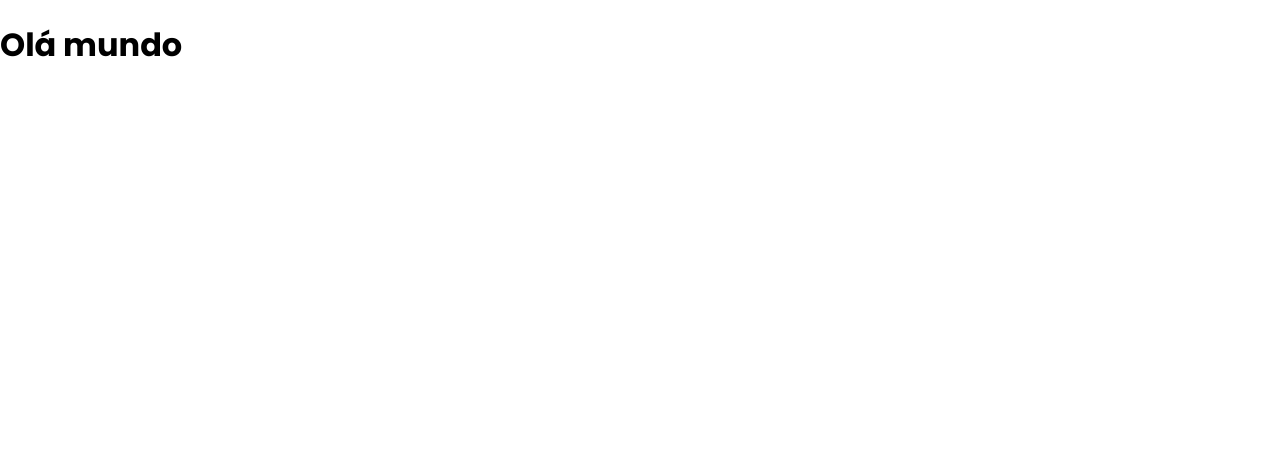
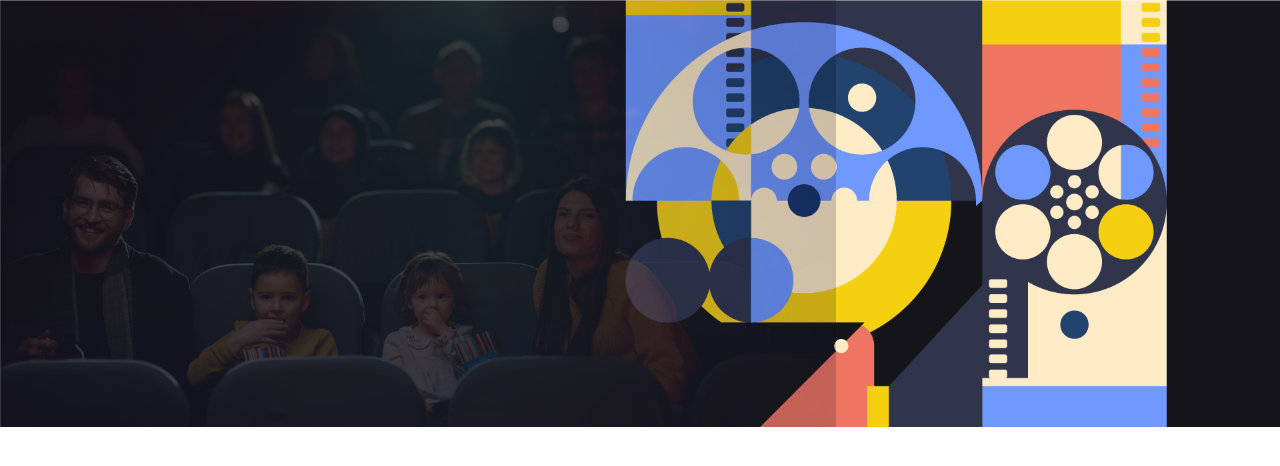
Before and after one commit to GabrielRHL/luz-e-cena, a React (Vite) app: page / in a window 1280 px wide. Shown: the top 466 px of the page. Built offline with nearby package versions, Linux system fonts and the light colour scheme; a web font is replaced by a local one.

Commit message:
importando e retornando componente Banner

```diff
--- a/src/App.tsx
+++ b/src/App.tsx
@@ -1,6 +1,8 @@
+import { Banner } from "./components/Banner/Banner"
+
 function App() {
   return (
-    <h1>Olá mundo</h1>
+    <Banner src="/public/imgs/Banner Desktop.png" alt="Banner"/>
   )
 }
 
```
